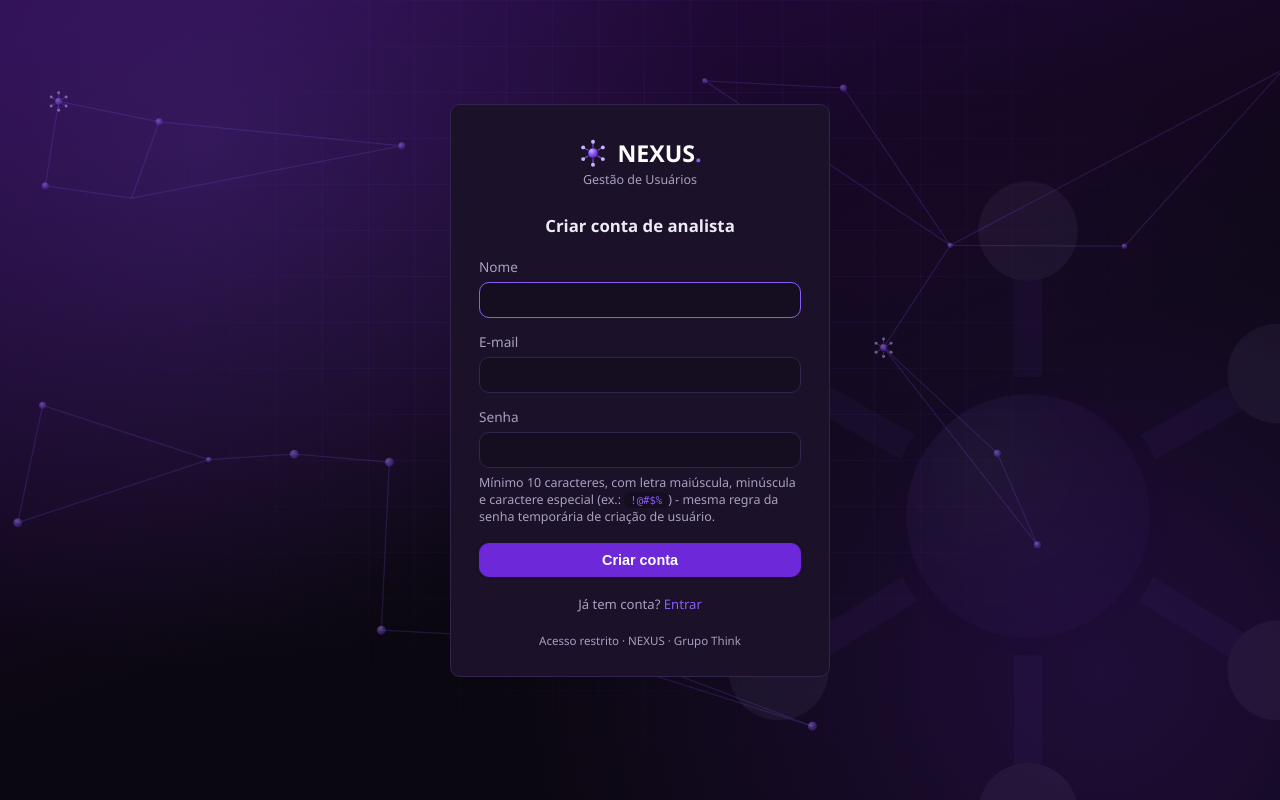
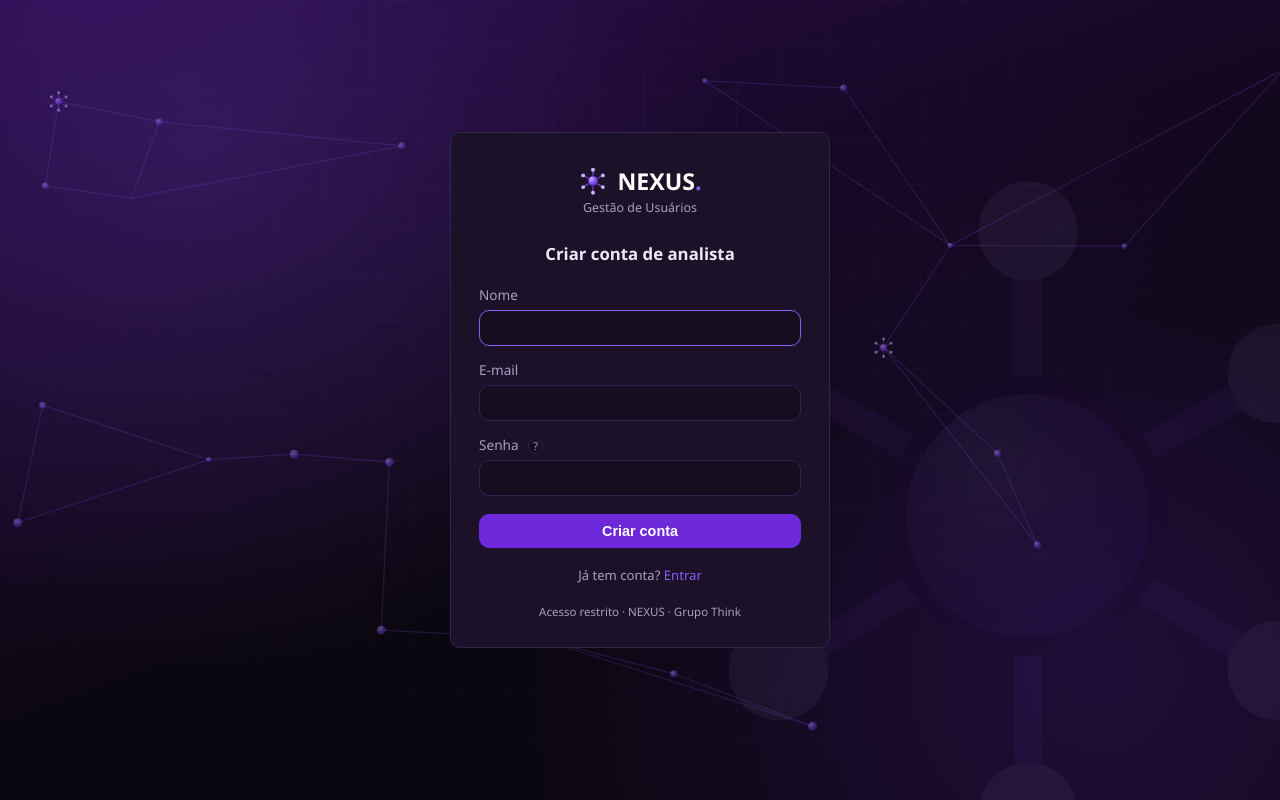
Before and after one commit to julyanarch/NEXUS, a Flask app: page /register in a window 1280 px wide. Run offline with Flask 3, Linux system fonts and the light colour scheme; tables that the repository leaves empty hold one stand-in row (values such as "Sample post").

Commit message:
feat: validacao de senha ao vivo (verde/vermelho) e balao de ajuda com a politica
Senha de Nova Acao e de Criar conta agora reagem enquanto digita (mesma
regra dos dois campos, centralizada num so lugar em app.js via
data-password-policy). Texto fixo explicando a politica virou um "?" com
balaozinho no hover/foco, pra nao poluir o formulario.

Co-Authored-By: Claude Sonnet 5 <noreply@anthropic.com>

```diff
--- a/nexus_dashboard/static/css/theme.css
+++ b/nexus_dashboard/static/css/theme.css
@@ -430,3 +430,59 @@ pre { padding: 10px; overflow-x: auto; }
 .auth-switch { text-align: center; font-size: 0.82rem; color: var(--text-muted); margin-top: 18px; }
 
 .auth-footnote { text-align: center; color: var(--text-muted); font-size: 0.72rem; margin-top: 20px; }
+
+/* feedback ao vivo no campo de senha (Criar conta e Nova Acao), enquanto
+   digita - verde quando ja atende a politica de senha, vermelho quando
+   ainda nao (ver data-password-policy em app.js). */
+input.pw-valid { border-color: var(--ok); background: rgba(52, 211, 153, 0.08); }
+input.pw-invalid { border-color: var(--danger); background: rgba(248, 113, 113, 0.08); }
+
+/* "?" com balaozinho explicando a politica de senha no hover/foco - ao lado
+   do rotulo do campo, pra nao precisar de texto fixo ocupando espaco. */
+.pw-help {
+  display: inline-flex;
+  align-items: center;
+  justify-content: center;
+  width: 15px;
+  height: 15px;
+  border-radius: 50%;
+  background: var(--bg-elevated);
+  border: 1px solid var(--border);
+  color: var(--text-muted);
+  font-size: 0.68rem;
+  line-height: 1;
+  cursor: help;
+  position: relative;
+  margin-left: 6px;
+  vertical-align: middle;
+}
+.pw-help-bubble {
+  display: none;
+  position: absolute;
+  bottom: 135%;
+  left: 50%;
+  transform: translateX(-50%);
+  width: 230px;
+  background: var(--bg-card);
+  border: 1px solid var(--border);
+  border-radius: var(--radius);
+  padding: 9px 11px;
+  font-size: 0.75rem;
+  font-weight: 400;
+  color: var(--text);
+  text-align: left;
+  white-space: normal;
+  z-index: 5;
+  box-shadow: 0 6px 18px rgba(0, 0, 0, 0.35);
+}
+.pw-help-bubble::after {
+  content: "";
+  position: absolute;
+  top: 100%;
+  left: 50%;
+  transform: translateX(-50%);
+  border: 6px solid transparent;
+  border-top-color: var(--bg-card);
+}
+.pw-help:hover .pw-help-bubble,
+.pw-help:focus .pw-help-bubble { display: block; }
--- a/nexus_dashboard/static/js/app.js
+++ b/nexus_dashboard/static/js/app.js
@@ -81,4 +81,19 @@ document.addEventListener("DOMContentLoaded", function () {
     actionSelect.addEventListener("change", toggleCreateOnlyFields);
     toggleCreateOnlyFields();
   }
+
+  // Feedback ao vivo da politica de senha (fica verde/vermelha enquanto
+  // digita) - usado tanto na senha temporaria de Nova Acao quanto na senha
+  // de Criar conta. O campo so precisa de data-password-policy="<minimo>";
+  // o resto da regra (maiuscula, minuscula, caractere especial) e fixo,
+  // igual a validacao do servidor (ver app.temp_password_errors).
+  document.querySelectorAll("[data-password-policy]").forEach(function (el) {
+    var min = el.getAttribute("data-password-policy");
+    var rule = new RegExp("(?=.*[A-Z])(?=.*[a-z])(?=.*[^A-Za-z0-9]).{" + min + ",}");
+    el.addEventListener("input", function () {
+      el.classList.remove("pw-valid", "pw-invalid");
+      if (!el.value) return;
+      el.classList.add(rule.test(el.value) ? "pw-valid" : "pw-invalid");
+    });
+  });
 });
--- a/nexus_dashboard/templates/register.html
+++ b/nexus_dashboard/templates/register.html
@@ -38,16 +38,19 @@
         <input type="email" name="email" required>
       </div>
       <div class="form-group">
-        <label>Senha</label>
+        <label>Senha
+          <span class="pw-help" tabindex="0">?
+            <span class="pw-help-bubble">
+              Mínimo {{ temp_password_min_length }} caracteres, com letra maiúscula, minúscula e
+              caractere especial (ex.: <code>!@#$%</code>).
+            </span>
+          </span>
+        </label>
         <input type="password" name="password" required
+               data-password-policy="{{ temp_password_min_length }}"
                minlength="{{ temp_password_min_length }}"
                pattern="(?=.*[A-Z])(?=.*[a-z])(?=.*[^A-Za-z0-9]).{{ '{' }}{{ temp_password_min_length }},{{ '}' }}"
                title="Pelo menos {{ temp_password_min_length }} caracteres, com maiúscula, minúscula e caractere especial">
-        <span class="muted" style="font-size:0.78rem;">
-          Mínimo {{ temp_password_min_length }} caracteres, com letra maiúscula, minúscula e
-          caractere especial (ex.: <code>!@#$%</code>) - mesma regra da senha temporária de criação
-          de usuário.
-        </span>
       </div>
       <button class="btn" type="submit">Criar conta</button>
     </form>
@@ -55,5 +58,7 @@
     <div class="auth-switch">Já tem conta? <a href="{{ url_for('login') }}">Entrar</a></div>
     <div class="auth-footnote">Acesso restrito · NEXUS &middot; Grupo Think</div>
   </div>
+
+  <script src="{{ url_for('static', filename='js/app.js') }}"></script>
 </body>
 </html>
```
Also changed, not shown: nexus_dashboard/templates/actions/new.html (+10 -4 lines).
